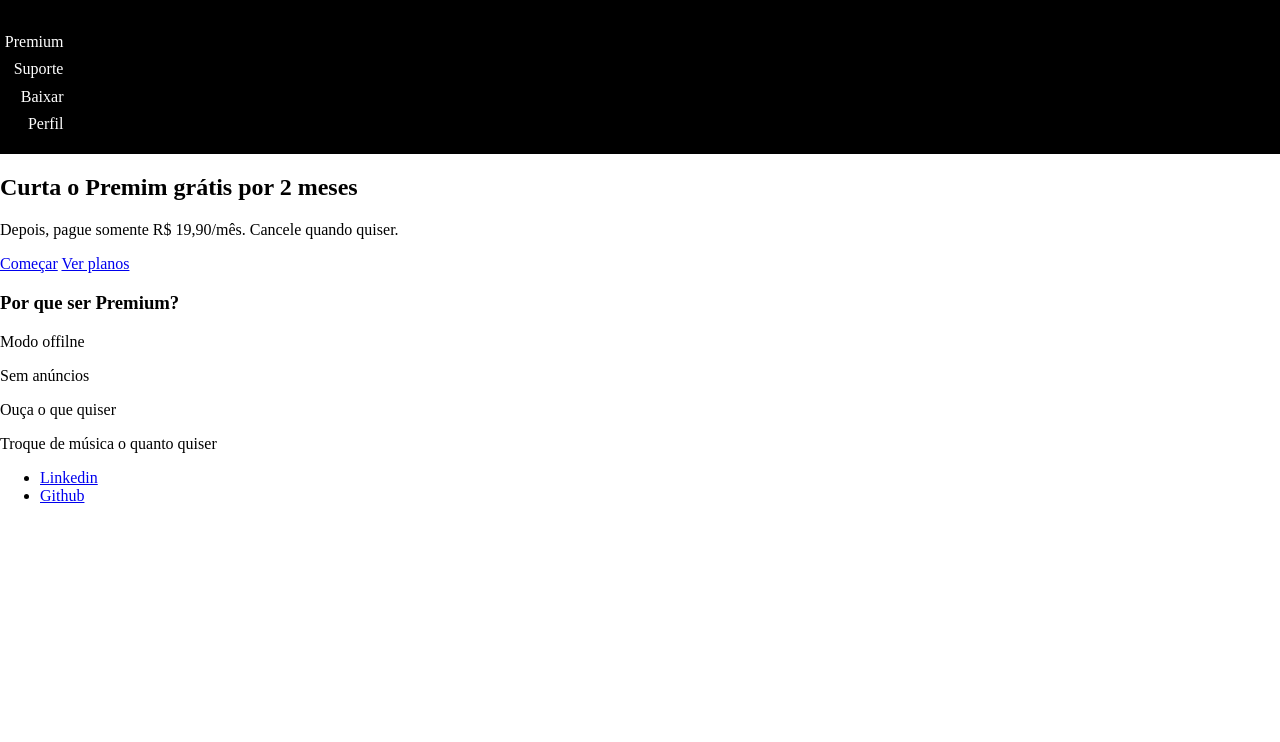
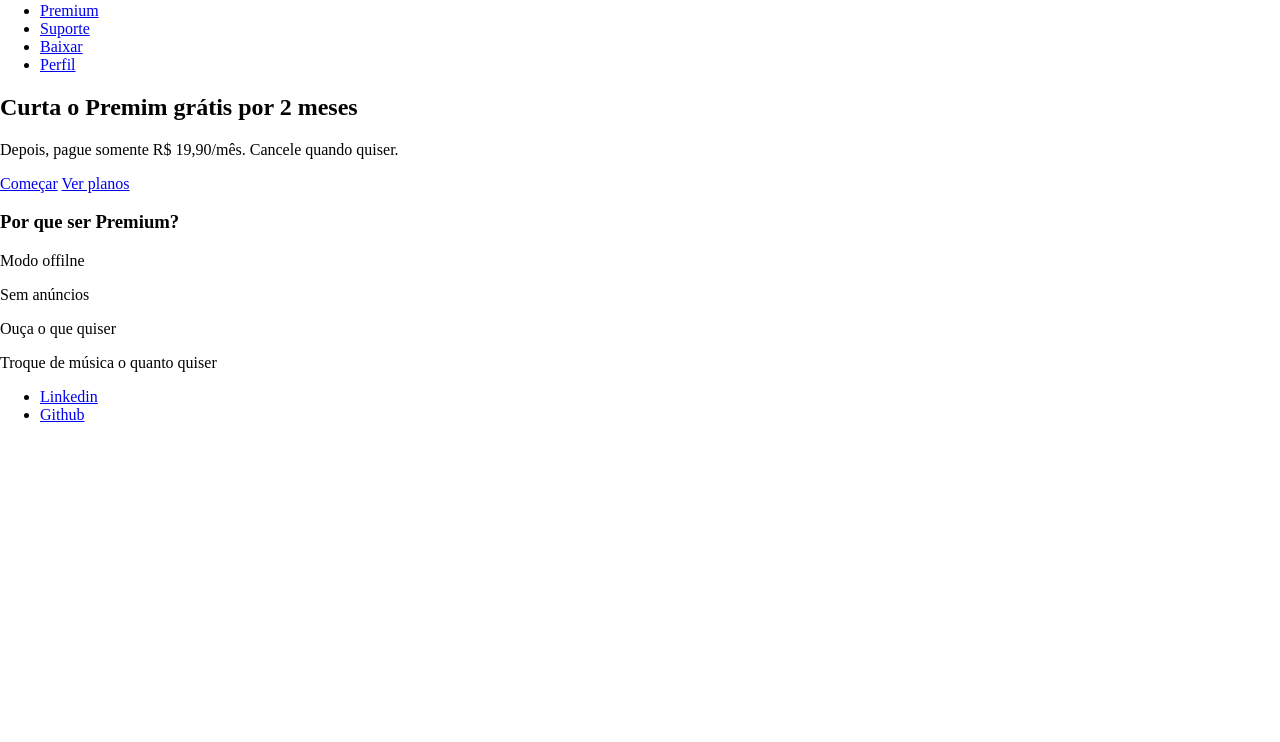
Before and after one commit to gabrielmiquelin2/Spotify, a plain HTML site: page spotify.html in a window 1280 px wide. Shown: the part 79-821 px from the top of the page. Before the commit the page ends 800 px from the top, so only its background shows below. Drawn offline with Linux system fonts and the light colour scheme; files whose address does not match are found by name.

Commit message:
Update spotify.css

```diff
--- a/spotify.css
+++ b/spotify.css
@@ -10,29 +10,3 @@ body{
 h1{
   color: white;
 }
-.header-top{
-  padding-top: 10px;
-  background-color: black;
-}
-
-.top-nav{
-  text-align: right;
-  display: inline-block;
-
-}
-
-.top-nav ul{
-  margin: 0;
-  padding: 1em 0;
-  list-style: none;
-
-}
-
-
-
-.top-nav a{
-  color:white;
-  text-decoration: none;
-  padding: .3em;
-  display: block;
-}
```
